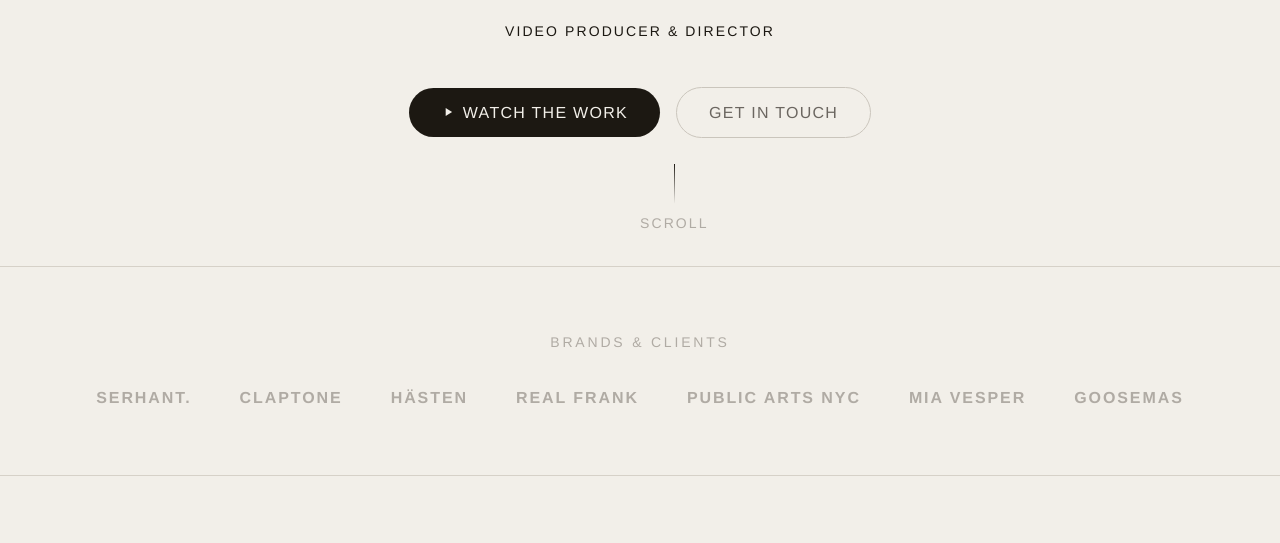
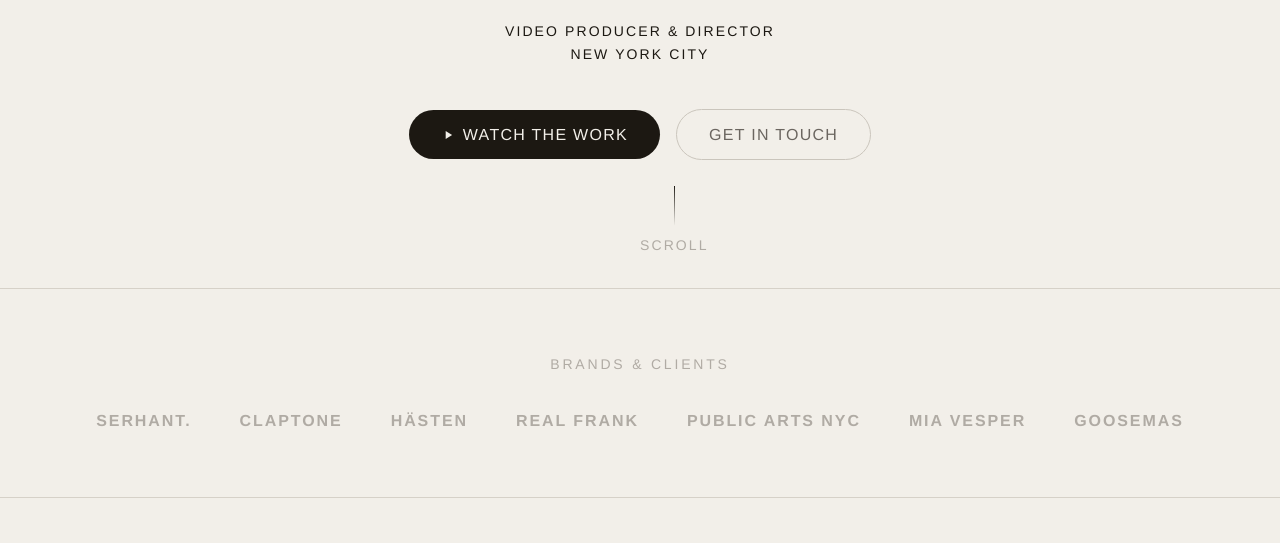
Before and after one commit to griffin-meyer/griffin-meyer-site, a plain HTML site: page index.html in a window 1280 px wide. Shown: the part 557-1100 px from the top of the page. Drawn offline with Linux system fonts and the light colour scheme; a web font is replaced by a local one.

Commit message:
Add New York City on separate line below subtitle

```diff
--- a/index.html
+++ b/index.html
@@ -143,7 +143,7 @@
             >
           </picture>
         </h1>
-        <p class="hero__eyebrow" style="margin-top: var(--space-4);">Video Producer &amp; Director</p>
+        <p class="hero__eyebrow" style="margin-top: var(--space-4);">Video Producer &amp; Director<br>New York City</p>
         <div class="hero__actions" style="margin-top: var(--space-6);">
           <a href="#video" class="btn--primary">
             <svg width="14" height="14" viewBox="0 0 24 24" fill="currentColor"><path d="M8 5v14l11-7z"/></svg>
```
